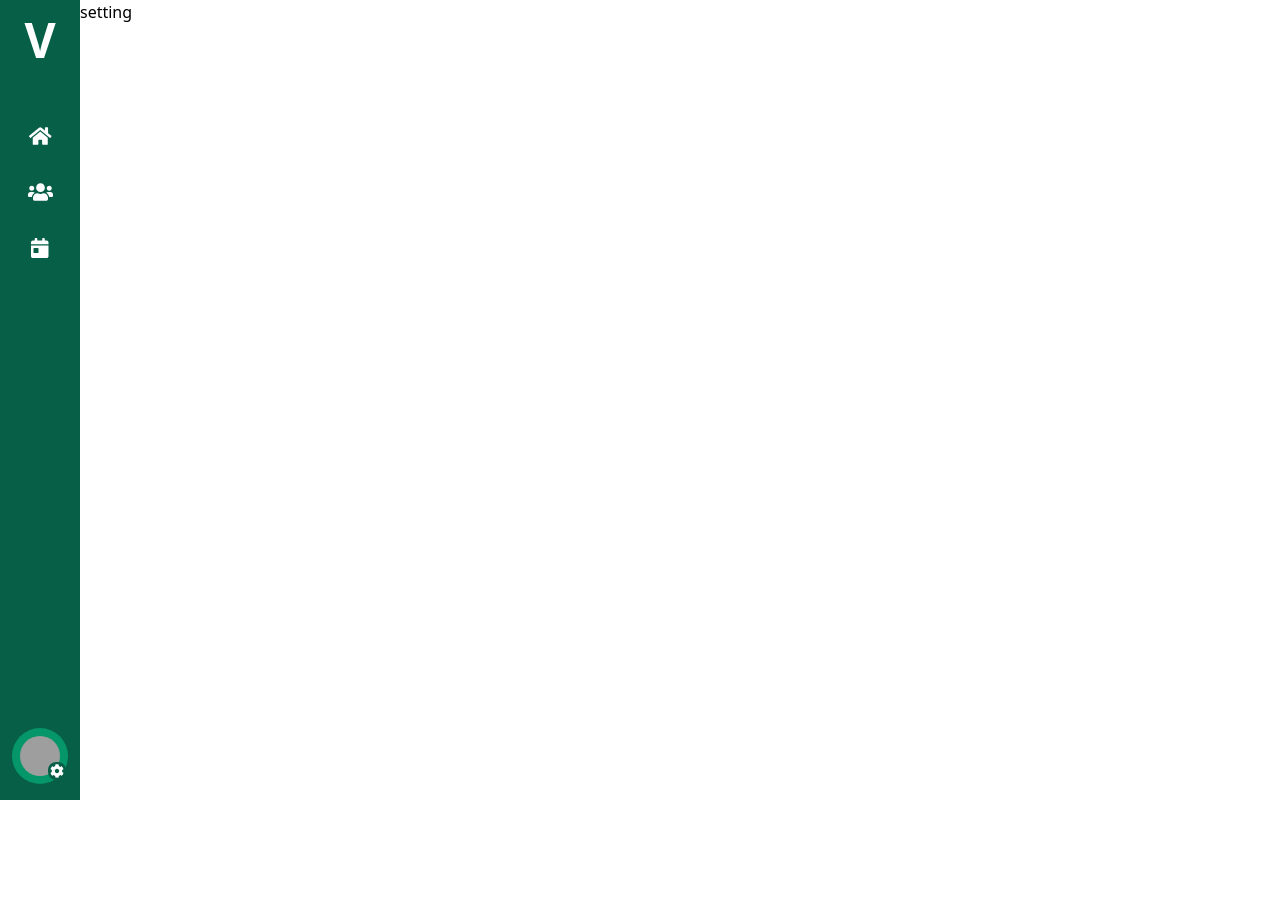
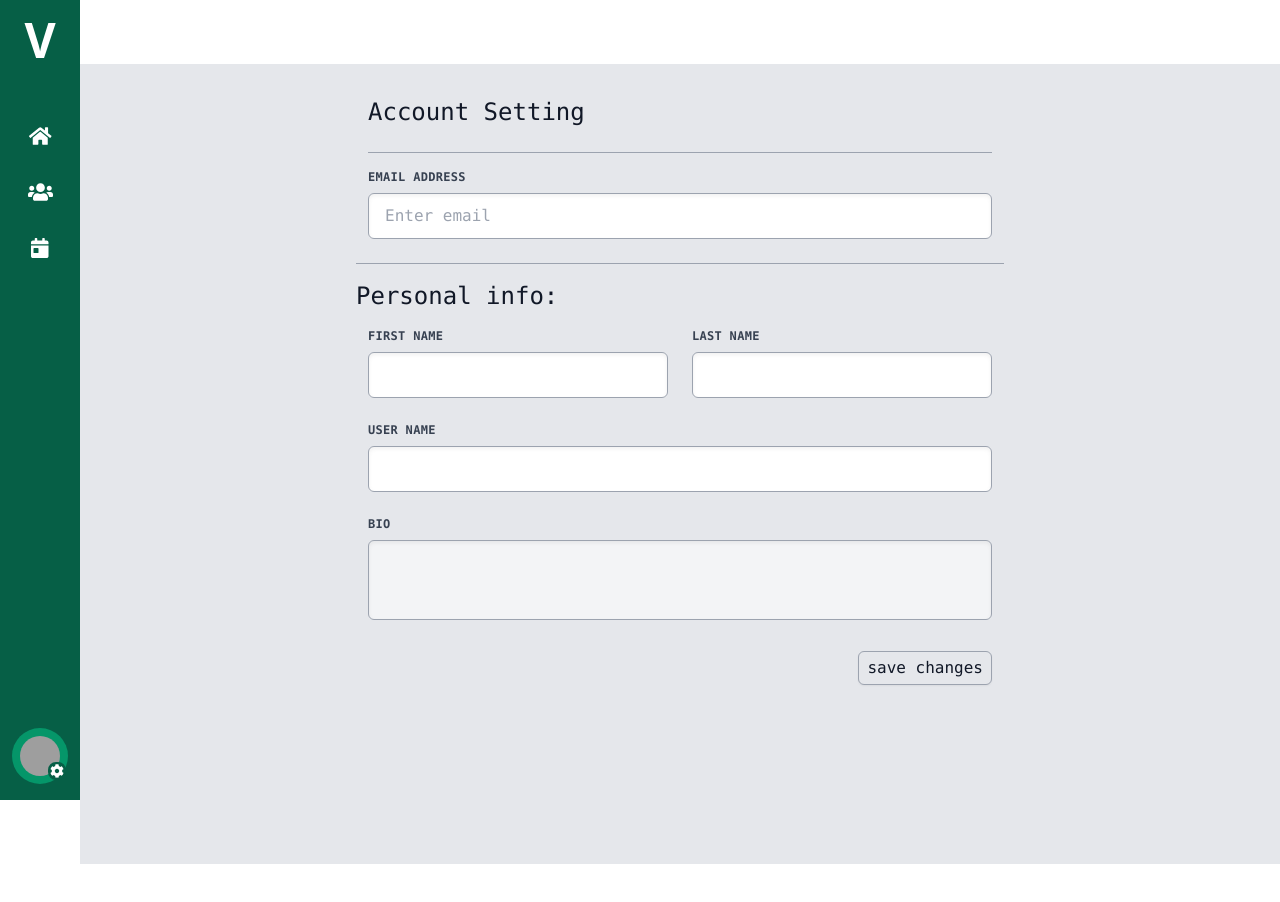
Before and after one commit to Jadugars/versity, a Next.js app: page /settings in a window 1280 px wide. Shown: the top 902 px of the page. Before the commit the page ends 800 px from the top, so only its background shows below. Built offline with nearby package versions, Linux system fonts and the light colour scheme; no server answers; grey boxes are pictures that could not be loaded.

Commit message:
Fixed the Positon of Navigation Bar

```diff
--- a/components/calendar.js
+++ b/components/calendar.js
@@ -19,7 +19,7 @@ function TasksDay(props) {
   }
 
   return (
-    <div>
+    <div className="ml-20">
       <div className="flex items-baseline">
         <h2 className="text-xl">{dayTitle}</h2>
         <p className="pl-1 text-xs text-gray-500">{dayDescription}</p>
--- a/components/events.js
+++ b/components/events.js
@@ -33,7 +33,7 @@ function Events(props) {
 
   return (
   <div>
-    <div className="min-h-screen items-center justify-center  bg-gray-50 py-12 px-4 sm:px-6 lg:px-8">
+    <div className="min-h-screen items-center justify-center  bg-gray-50 ml-20 py-12 px-4 sm:px-6 lg:px-8">
       <div className=" block text-align:center">
       <div className="my-2">
             <label for="group-discription" className="pd-4 font-bold text-lg text-gray-600 flex justify-center">
--- a/components/groups.js
+++ b/components/groups.js
@@ -28,7 +28,7 @@ function Groups(props) {
 
   return (
   <div>
-    <div className="min-h-screen justify-center  bg-gray-50 py-12 px-4 sm:px-6 lg:px-8">
+    <div className="min-h-screen justify-center  bg-gray-50 ml-20 py-12 px-4 sm:px-6 lg:px-8">
       <div className=" block text-align:center">
       <a href="/createGroup" onClick={CreateGroupClick}
       className="group relative w-full flex justify-center py-2 px-4 border border-transparent text-sm font-medium rounded-md text-white bg-green-600 hover:bg-green-700 focus:outline-none focus:ring-2 focus:ring-offset-2 focus:ring-green-500"
--- a/components/navbar.js
+++ b/components/navbar.js
@@ -21,7 +21,7 @@ function Navbar(props) {
     props.setSubPage("settings");
   }
   return (
-    <div className="flex flex-row h-screen antialiased text-gray-800 ">
+    <div className="fixed top-0 left-0 overflow-x-hidden flex flex-row h-screen antialiased text-gray-800 ">
       <div className="flex flex-col items-center py-4 flex-shrink-0 w-20 bg-green-800 ">
         <a href="#" className="text-white text-5xl font-bold">
           V
--- a/components/settings.js
+++ b/components/settings.js
@@ -1,5 +1,45 @@
 function Settings() {
-  return <p>setting</p>;
+  return(
+        <div class="bg-gray-200 min-h-screen ml-20 pt-2 font-mono my-16">
+        <div class="container mx-auto">
+            <div class="inputs w-full max-w-2xl p-6 mx-auto">
+                <h2 class="text-2xl text-gray-900">Account Setting</h2>
+                <form class="mt-6 border-t border-gray-400 pt-4">
+                    <div class='flex flex-wrap -mx-3 mb-6'>
+                        <div class='w-full md:w-full px-3 mb-6'>
+                            <label class='block uppercase tracking-wide text-gray-700 text-xs font-bold mb-2' for='grid-text-1'>email address</label>
+                            <input class='appearance-none block w-full bg-white text-gray-700 border border-gray-400 shadow-inner rounded-md py-3 px-4 leading-tight focus:outline-none  focus:border-gray-500' id='grid-text-1' type='text' placeholder='Enter email'  required></input>
+			</div>
+                        <div class="personal w-full border-t border-gray-400 pt-4">
+                            <h2 class="text-2xl text-gray-900">Personal info:</h2>
+                            <div class="flex items-center justify-between mt-4">
+                                <div class='w-full md:w-1/2 px-3 mb-6'>
+                                    <label class='block uppercase tracking-wide text-gray-700 text-xs font-bold mb-2' >first name</label>
+                                    <input class='appearance-none block w-full bg-white text-gray-700 border border-gray-400 shadow-inner rounded-md py-3 px-4 leading-tight focus:outline-none  focus:border-gray-500' type='text'  required></input>
+                                </div>
+                                <div class='w-full md:w-1/2 px-3 mb-6'>
+                                    <label class='block uppercase tracking-wide text-gray-700 text-xs font-bold mb-2' >last name</label>
+                                    <input class='appearance-none block w-full bg-white text-gray-700 border border-gray-400 shadow-inner rounded-md py-3 px-4 leading-tight focus:outline-none  focus:border-gray-500' type='text'  required></input>
+                                </div>
+                            </div>
+                            <div class='w-full md:w-full px-3 mb-6'>
+                                <label class='block uppercase tracking-wide text-gray-700 text-xs font-bold mb-2'>user name</label>
+                                <input class='appearance-none block w-full bg-white text-gray-700 border border-gray-400 shadow-inner rounded-md py-3 px-4 leading-tight focus:outline-none  focus:border-gray-500' type='text'  required></input>
+                            </div>
+                            <div class='w-full md:w-full px-3 mb-6'>
+                                <label class='block uppercase tracking-wide text-gray-700 text-xs font-bold mb-2' >Bio</label>
+                                <textarea class='bg-gray-100 rounded-md border leading-normal resize-none w-full h-20 py-2 px-3 shadow-inner border border-gray-400 font-medium placeholder-gray-700 focus:outline-none focus:bg-white'  required></textarea>
+                            </div>
+                            <div class="flex justify-end">
+                                <button class="appearance-none bg-gray-200 text-gray-900 px-2 py-1 shadow-sm border border-gray-400 rounded-md mr-3" type="submit">save changes</button>
+                            </div>
+                        </div>
+                    </div>
+                </form>
+            </div>
+        </div>
+    </div>
+  );
 }
 
 export default Settings;
```
